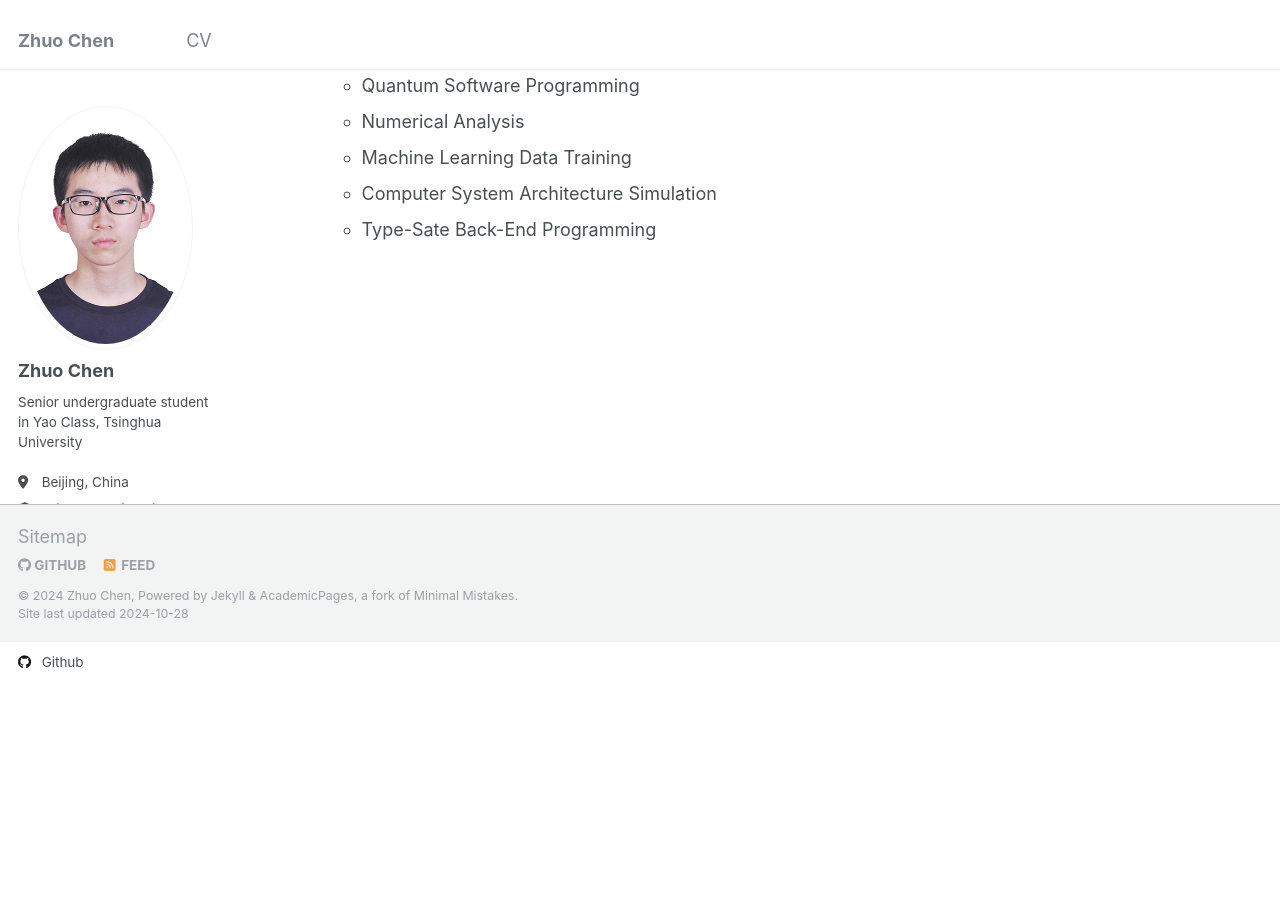
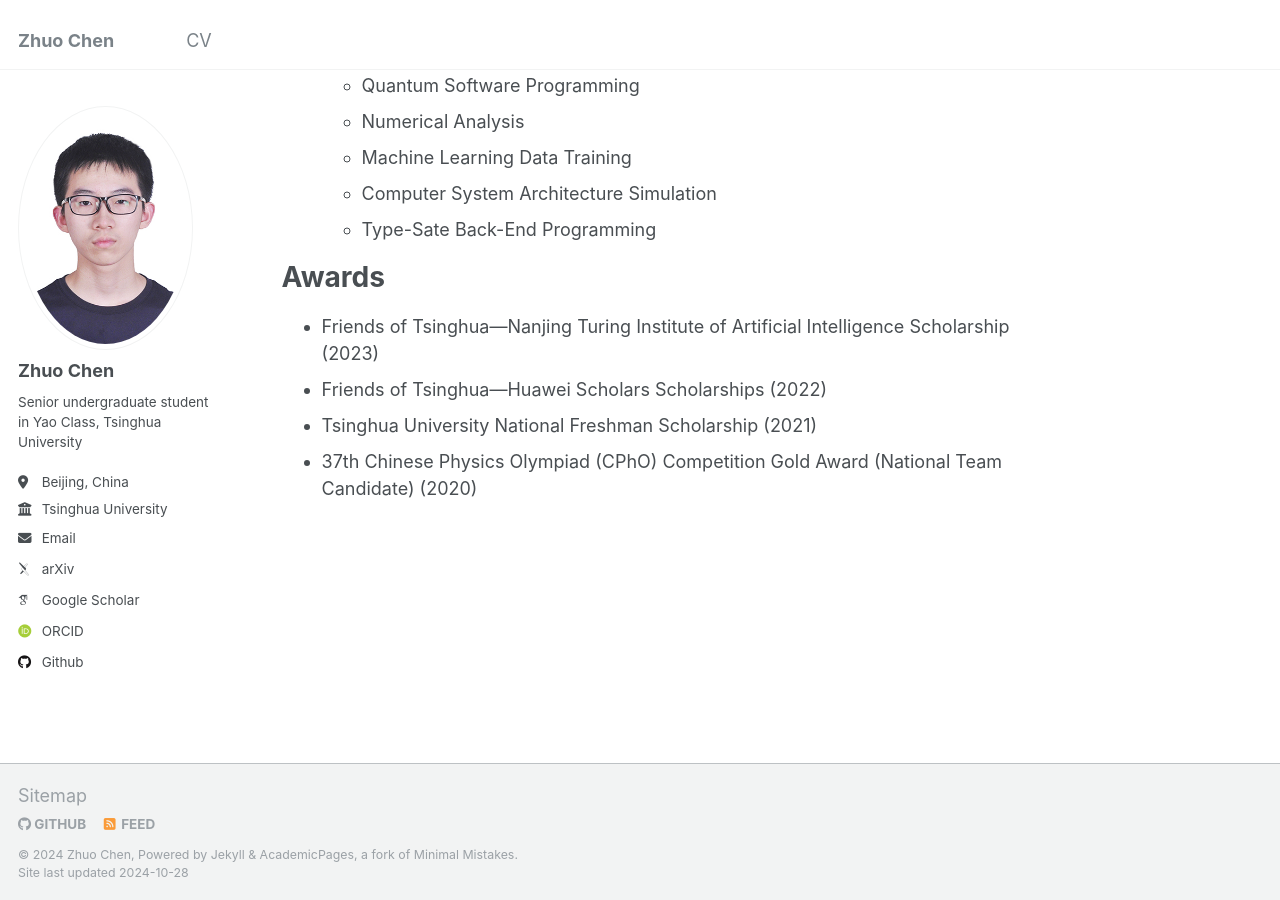
Before and after one commit to zhuo-che21/ZhuoChen.github.io, a Jekyll site: the page built from _pages/about.md, in a window 1280 px wide and 900 px high, scrolled down 1017 px. Built offline with Jekyll 4.4.1, drawn with Linux system fonts in a browser that asks for light colours; some web fonts are replaced; before the commit the page ends 1659 px from its top, so only the background shows below that.

Commit message:
Update about.md

```diff
--- a/_pages/about.md
+++ b/_pages/about.md
@@ -43,3 +43,10 @@ Skills
   * Machine Learning Data Training
   * Computer System Architecture Simulation
   * Type-Sate Back-End Programming
+
+Awards
+======
+* Friends of Tsinghua---Nanjing Turing Institute of Artificial Intelligence Scholarship (2023)
+* Friends of Tsinghua---Huawei Scholars Scholarships (2022)
+* Tsinghua University National Freshman Scholarship (2021)
+* 37th Chinese Physics Olympiad (CPhO) Competition Gold Award (National Team Candidate) (2020)
```
